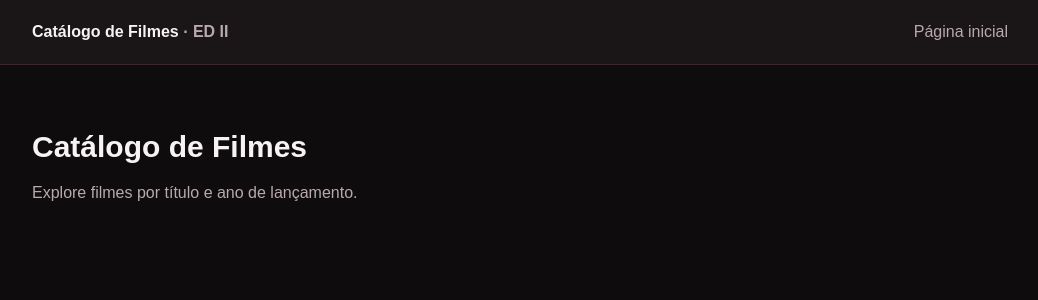
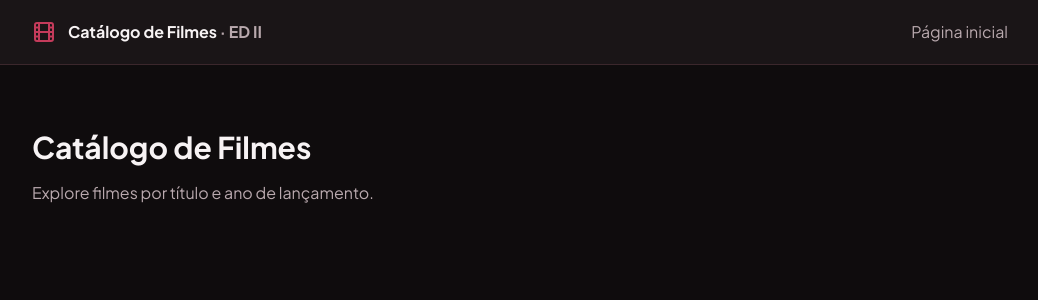
Before and after one commit to sntosguilherme/the-movie-box, a Next.js app in the folder frontend/: page / in a window 1280 px wide. Shown: the top 300 px of the page, without its empty margins (120-1158 px from the left). Built offline with nearby package versions, Linux system fonts and the light colour scheme.

Commit message:
feat: adicionar identidade visual ao layout

```diff
--- a/frontend/app/globals.css
+++ b/frontend/app/globals.css
@@ -13,6 +13,7 @@
 }
 
 @theme inline {
+  --font-sans: var(--font-plus-jakarta-sans), Arial, Helvetica, sans-serif;
   --color-background: var(--background);
   --color-surface: var(--surface);
   --color-primary: var(--primary);
@@ -28,7 +29,7 @@
     min-height: 100vh;
     background-color: var(--background);
     color: var(--foreground);
-    font-family: Arial, Helvetica, sans-serif;
+    font-family: var(--font-plus-jakarta-sans), Arial, Helvetica, sans-serif;
   }
 
   :where(input:not([type="checkbox"], [type="radio"], [type="range"], [type="color"], [type="file"], [type="hidden"]), select, textarea) {
--- a/frontend/app/layout.tsx
+++ b/frontend/app/layout.tsx
@@ -1,7 +1,14 @@
 import type { Metadata } from "next";
+import { Plus_Jakarta_Sans } from "next/font/google";
 import type { ReactNode } from "react";
 import Header from "@/components/Header";
 import "./globals.css";
+
+const plusJakartaSans = Plus_Jakarta_Sans({
+  subsets: ["latin"],
+  display: "swap",
+  variable: "--font-plus-jakarta-sans",
+});
 
 export const metadata: Metadata = {
   title: "Catálogo de Filmes — ED II",
@@ -10,7 +17,7 @@ export const metadata: Metadata = {
 
 export default function RootLayout({ children }: { children: ReactNode }) {
   return (
-    <html lang="pt-BR">
+    <html lang="pt-BR" className={plusJakartaSans.variable}>
       <body>
         <Header />
         {children}
--- a/frontend/components/Header.tsx
+++ b/frontend/components/Header.tsx
@@ -1,11 +1,13 @@
 import Link from "next/link";
+import { Film } from "lucide-react";
 
 export default function Header() {
   return (
     <header className="border-b border-border bg-surface">
       <div className="mx-auto flex max-w-5xl flex-wrap items-center justify-between gap-4 px-6 py-5">
-        <Link href="/" className="rounded font-bold text-foreground">
-          Catálogo de Filmes <span className="text-muted">· ED II</span>
+        <Link href="/" className="inline-flex items-center gap-3 rounded font-bold text-foreground">
+          <Film aria-hidden="true" className="h-6 w-6 shrink-0 text-accent" />
+          <span>Catálogo de Filmes <span className="text-muted">· ED II</span></span>
         </Link>
         <nav aria-label="Navegação principal">
           <Link href="/" className="rounded text-muted hover:text-foreground">
```
Also changed, not shown: frontend/package.json (+7 -4 lines), frontend/app/icon.svg (added), 1 other file (tests, documents, lock files or other folders).
